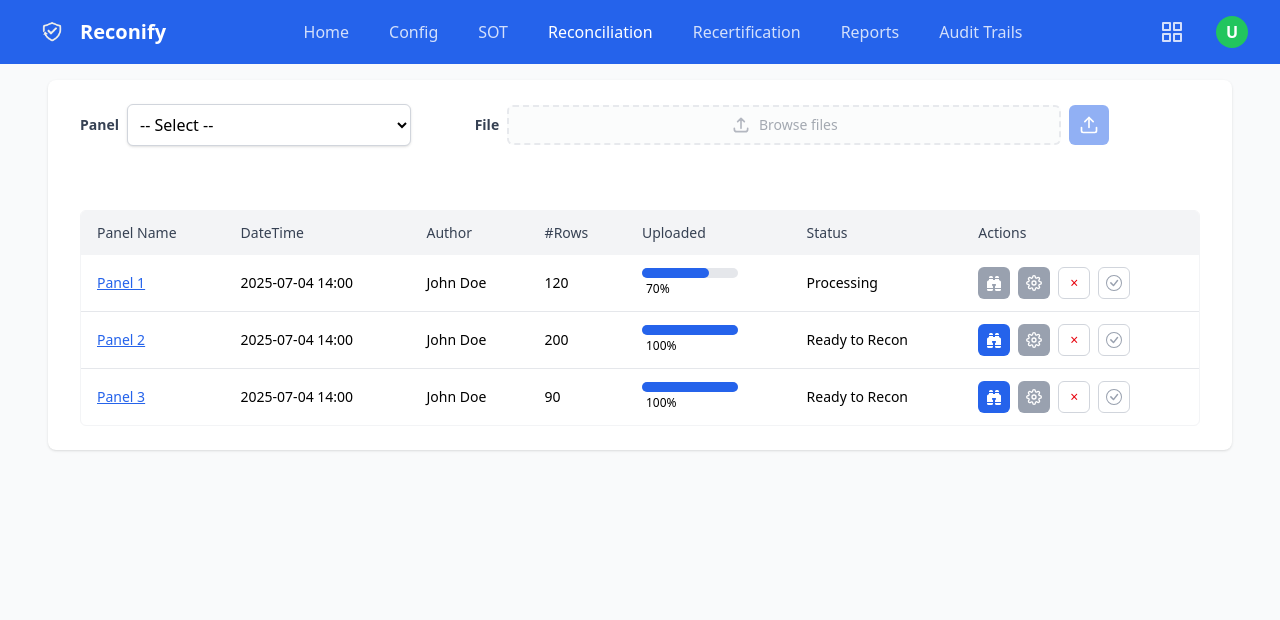
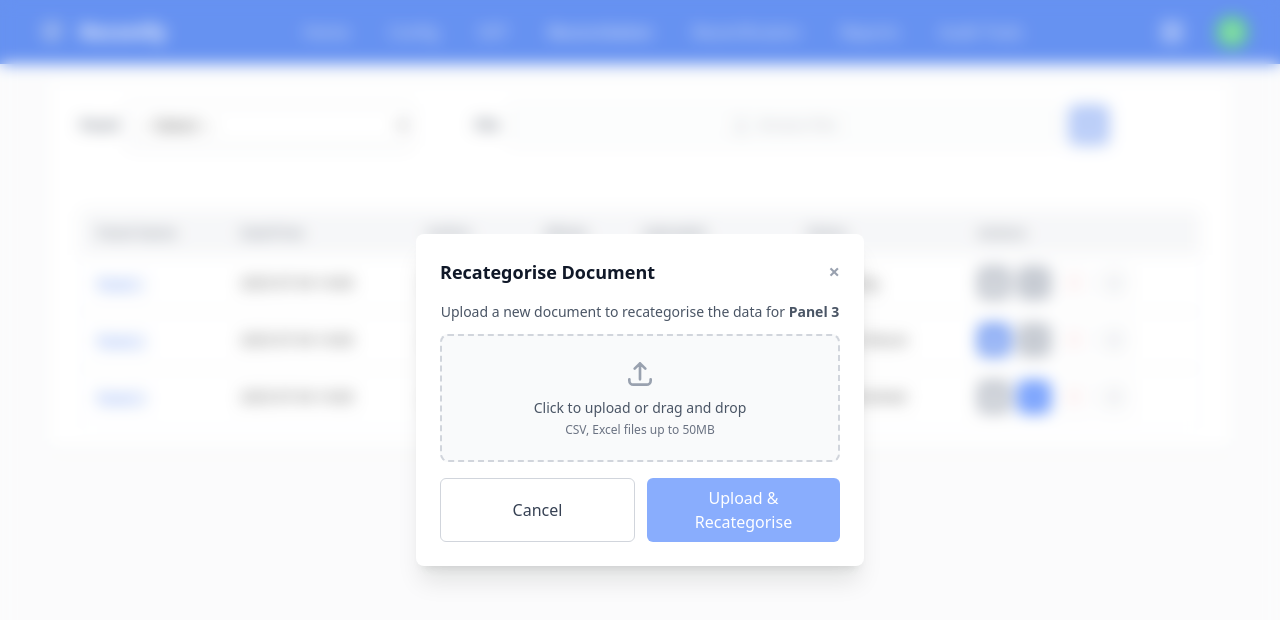
Before and after one commit to mantanz/Reconify, a React (Vite) app in the folder reconify-dashboard/: page /reconciliation in a window 1280 px wide. Both pictures are taken after a click on the button 1034 px from the left and 397 px from the top of the page. Shown: the top 620 px of the page. Built offline with nearby package versions, Linux system fonts and the light colour scheme.

Commit message:
Add recategorise functionality with modal popup and improved UX

```diff
--- a/reconify-dashboard/src/pages/Reconciliation.jsx
+++ b/reconify-dashboard/src/pages/Reconciliation.jsx
@@ -17,6 +17,7 @@ const initialRows = [
     uploaded: 70,
     status: 'Processing',
     reconReady: false,
+    recategoriseReady: false,
     completed: false,
   },
   {
@@ -28,6 +29,7 @@ const initialRows = [
     uploaded: 100,
     status: 'Ready to Recon',
     reconReady: true,
+    recategoriseReady: false,
     completed: false,
   },
   {
@@ -39,6 +41,7 @@ const initialRows = [
     uploaded: 100,
     status: 'Recon Finished',
     reconReady: false,
+    recategoriseReady: true,
     completed: false,
   },
 ];
@@ -59,6 +62,10 @@ export default function Reconciliation() {
   const [rows, setRows] = useState(initialRows);
   const [files, setFiles] = useState([]);
   const [dragActive, setDragActive] = useState(false);
+  const [recategoriseModalOpen, setRecategoriseModalOpen] = useState(false);
+  const [recategoriseFiles, setRecategoriseFiles] = useState([]);
+  const [recategoriseDragActive, setRecategoriseDragActive] = useState(false);
+  const [selectedRowIndex, setSelectedRowIndex] = useState(null);
 
   const MAX_FILES = 10;
   const MAX_SIZE_MB = 50;
@@ -84,6 +91,28 @@ export default function Reconciliation() {
   function handleDragLeave(e) { e.preventDefault(); setDragActive(false);}
   function handleDrop(e) { e.preventDefault(); setDragActive(false); validateAndSet(e.dataTransfer.files);}
 
+  // Recategorise file handling
+  function validateAndSetRecategorise(selected) {
+    if (!selected?.length) return;
+    if (selected.length > MAX_FILES) {
+      alert(`Please select no more than ${MAX_FILES} files.`);
+      return;
+    }
+    const oversize = Array.from(selected).find((f) => f.size / (1024 * 1024) > MAX_SIZE_MB);
+    if (oversize) {
+      alert(`File "${oversize.name}" exceeds ${MAX_SIZE_MB} MB.`);
+      return;
+    }
+    setRecategoriseFiles(Array.from(selected));
+  }
+
+  function handleRecategoriseFilesChange(e) {
+    validateAndSetRecategorise(e.target.files);
+  }
+  function handleRecategoriseDragOver(e) { e.preventDefault(); setRecategoriseDragActive(true);}
+  function handleRecategoriseDragLeave(e) { e.preventDefault(); setRecategoriseDragActive(false);}
+  function handleRecategoriseDrop(e) { e.preventDefault(); setRecategoriseDragActive(false); validateAndSetRecategorise(e.dataTransfer.files);}
+
   function handleUpload() {
     if (!files.length) return;
     if (panel === ' -- Select -- ') {
@@ -101,6 +130,7 @@ export default function Reconciliation() {
       uploaded: 100,
       status: 'Ready to Recon',
       reconReady: true,
+      recategoriseReady: false,
       completed: false,
     }));
     setRows((prev) => [...newRows, ...prev]);
@@ -109,8 +139,54 @@ export default function Reconciliation() {
   }
 
   const toggleComplete = (index) => setRows((prev)=> prev.map((r,i)=> (i===index && !r.completed) ? {...r, completed: true} : r));
-  const handleRecon = (index)=> setRows((prev)=> prev.map((r,i)=> i===index? {...r,status:'Recon Finished',reconReady:false} : r));
-  const handleReconfigure = (index) => setRows((prev)=> prev.map((r,i)=> i===index? {...r,status:'Ready to Recon',reconReady:true} : r));
+  const handleRecon = (index) => {
+    // Start recon process immediately
+    setRows((prev)=> prev.map((r,i)=> i===index? {
+      ...r,
+      status:'Recon Finished',
+      reconReady: false,
+      recategoriseReady: true
+    } : r));
+  };
+
+  const handleRecategorise = (index) => {
+    // Open recategorise modal
+    setSelectedRowIndex(index);
+    setRecategoriseModalOpen(true);
+    setRecategoriseFiles([]);
+  };
+
+  const handleRecategoriseUpload = () => {
+    if (!recategoriseFiles.length) return;
+
+    // Process recategorise upload
+    setRows((prev)=> prev.map((r,i)=> i===selectedRowIndex? {
+      ...r,
+      status:'Recategorised',
+      reconReady: false,
+      recategoriseReady: false
+    } : r));
+
+    // Close modal
+    setRecategoriseModalOpen(false);
+    setRecategoriseFiles([]);
+    setRecategoriseDragActive(false);
+    setSelectedRowIndex(null);
+  };
+
+  const handleRecategoriseCancel = () => {
+    setRecategoriseModalOpen(false);
+    setRecategoriseFiles([]);
+    setRecategoriseDragActive(false);
+    setSelectedRowIndex(null);
+  };
+
+  // Handle escape key to close modal
+  const handleKeyDown = (e) => {
+    if (e.key === 'Escape' && recategoriseModalOpen) {
+      handleRecategoriseCancel();
+    }
+  };
   const handleCancel=(index)=> setRows(prev=> prev.filter((_,i)=> i!==index));
 
   return (
@@ -166,6 +242,8 @@ export default function Reconciliation() {
               )}
             </div>
           </div>
+
+
           {/* Table */}
           <div className="mt-10 overflow-x-auto max-h-[60vh] overflow-y-auto rounded-md border border-gray-100">
             <table className="min-w-full text-left text-sm">
@@ -195,8 +273,16 @@ export default function Reconciliation() {
                           <BsBinocularsFill className="w-4 h-4" />
                         </button>
                       </Tooltip>
-                      <Tooltip label="Reconfigure">
-                        <button disabled={row.status!=='Recon Finished'} onClick={()=>handleReconfigure(idx)} className={`w-8 h-8 flex items-center justify-center rounded-md ${row.status==='Recon Finished' ? 'bg-blue-600 text-white hover:bg-blue-700' : 'bg-gray-400 text-white cursor-not-allowed'}`}>
+                      <Tooltip label="Recategorise">
+                        <button
+                          disabled={!row.recategoriseReady}
+                          onClick={()=>handleRecategorise(idx)}
+                          className={`w-8 h-8 flex items-center justify-center rounded-md ${
+                            row.recategoriseReady
+                              ? 'bg-blue-600 text-white hover:bg-blue-700'
+                              : 'bg-gray-400 text-white cursor-not-allowed'
+                          }`}
+                        >
                           <FiSettings className="w-4 h-4" />
                         </button>
                       </Tooltip>
@@ -204,7 +290,7 @@ export default function Reconciliation() {
                         <button onClick={()=>handleCancel(idx)} className="w-8 h-8 flex items-center justify-center rounded-md border border-gray-300 text-red-600 hover:bg-gray-100">×</button>
                       </Tooltip>
                       <Tooltip label="Complete">
-                        <button disabled={row.status!=='Recon Finished'} onClick={()=>toggleComplete(idx)} className={`w-8 h-8 flex items-center justify-center rounded-md ${row.status==='Recon Finished' ? (row.completed ? 'bg-green-600 text-white' : 'border border-green-600 text-green-600') : 'border border-gray-300 text-gray-400 cursor-not-allowed'}` }>
+                        <button disabled={row.status!=='Recategorised'} onClick={()=>toggleComplete(idx)} className={`w-8 h-8 flex items-center justify-center rounded-md ${row.status==='Recategorised' ? (row.completed ? 'bg-green-600 text-white' : 'border border-green-600 text-green-600') : 'border border-gray-300 text-gray-400 cursor-not-allowed'}` }>
                           {row.completed ? <BsCheckCircleFill className="w-4 h-4"/> : <BsCheckCircle className="w-4 h-4"/>}
                         </button>
                       </Tooltip>
@@ -215,6 +301,85 @@ export default function Reconciliation() {
           </div>
         </div>
       </div>
+
+      {/* Recategorise Modal */}
+      {recategoriseModalOpen && (
+        <div className="fixed inset-0 backdrop-blur-sm bg-white/30 flex items-center justify-center z-50" onKeyDown={handleKeyDown} tabIndex={0}>
+          <div className="bg-white rounded-lg shadow-xl max-w-md w-full mx-4 p-6">
+            <div className="flex items-center justify-between mb-4">
+              <h3 className="text-lg font-semibold text-gray-900">Recategorise Document</h3>
+              <button
+                onClick={handleRecategoriseCancel}
+                className="text-gray-400 hover:text-gray-600 text-xl font-bold"
+              >
+                ×
+              </button>
+            </div>
+
+            <div className="mb-4">
+              <p className="text-sm text-gray-600 mb-3">
+                Upload a new document to recategorise the data for <strong>{rows[selectedRowIndex]?.panelName}</strong>
+              </p>
+
+              <div className="space-y-3">
+                <label
+                  htmlFor="recategorise-dropzone-file"
+                  onDragOver={handleRecategoriseDragOver}
+                  onDragLeave={handleRecategoriseDragLeave}
+                  onDrop={handleRecategoriseDrop}
+                  className={`flex flex-col items-center justify-center w-full h-32 border-2 border-dashed rounded-lg cursor-pointer transition-colors ${
+                    recategoriseDragActive
+                      ? 'border-blue-500 bg-blue-50'
+                      : 'border-gray-300 bg-gray-50 hover:bg-gray-100'
+                  }`}
+                >
+                  <HiOutlineUpload className="w-8 h-8 text-gray-400 mb-2" />
+                  <p className="text-sm text-gray-600">
+                    <span className="font-medium">Click to upload</span> or drag and drop
+                  </p>
+                  <p className="text-xs text-gray-500 mt-1">CSV, Excel files up to 50MB</p>
+                  <input
+                    id="recategorise-dropzone-file"
+                    type="file"
+                    multiple
+                    onChange={handleRecategoriseFilesChange}
+                    className="hidden"
+                  />
+                </label>
+
+                {recategoriseFiles.length > 0 && (
+                  <div className="bg-green-50 border border-green-200 rounded-md p-3">
+                    <p className="text-sm text-green-800 font-medium">
+                      {recategoriseFiles.length} file(s) selected
+                    </p>
+                    <ul className="text-xs text-green-700 mt-1">
+                      {recategoriseFiles.map((file, idx) => (
+                        <li key={idx}>• {file.name}</li>
+                      ))}
+                    </ul>
+                  </div>
+                )}
+              </div>
+            </div>
+
+            <div className="flex gap-3">
+              <button
+                onClick={handleRecategoriseCancel}
+                className="flex-1 px-4 py-2 border border-gray-300 text-gray-700 rounded-md hover:bg-gray-50 focus:outline-none focus:ring-2 focus:ring-gray-500"
+              >
+                Cancel
+              </button>
+              <button
+                onClick={handleRecategoriseUpload}
+                disabled={!recategoriseFiles.length}
+                className="flex-1 px-4 py-2 bg-blue-600 text-white rounded-md hover:bg-blue-700 focus:outline-none focus:ring-2 focus:ring-blue-500 disabled:opacity-50 disabled:cursor-not-allowed"
+              >
+                Upload & Recategorise
+              </button>
+            </div>
+          </div>
+        </div>
+      )}
     </div>
   );
 }
```
Also changed, not shown: 1 other file (tests, documents, lock files or other folders).
